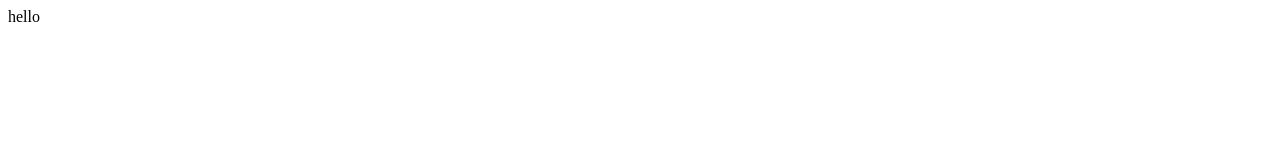
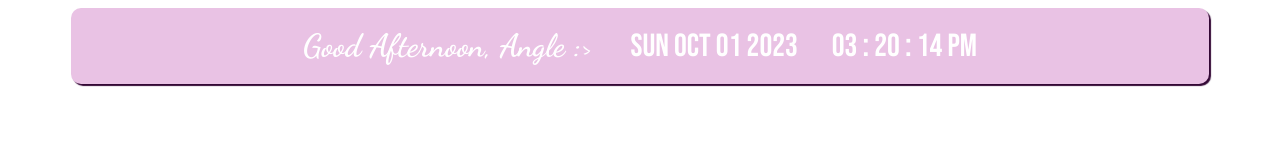
Before and after one commit to Angelaila/notion, a plain HTML site: page index.html in a window 1280 px wide. Drawn offline with Linux system fonts and the light colour scheme.

Commit message:
Update index.html

```diff
--- a/index.html
+++ b/index.html
@@ -1 +1,171 @@
-hello
+<!-- original : https://codepen.io/SeanNorton/pen/LWBXQL -->
+<!DOCTYPE html>
+<html lang="en">
+<head>
+    <link href="https://fonts.googleapis.com/css2?family=Dancing+Script:wght@700&family=Bebas+Neue" rel="stylesheet">
+
+    <meta charset="UTF-8">
+    <meta name="viewport" content="width=device-width, initial-scale=1.0">
+    <title>greeting2</title>
+
+    <style>
+
+        /*CSS RESETS*/
+
+body{
+    background-color: #fff;
+    line-height: 1.6;
+
+}
+
+h1 {
+    margin-top: 0;
+}
+
+
+/*CSS START*/
+
+.full-table {
+    display: table;
+    height: 100%;
+    width: 100%;
+}
+
+.table-cell {
+    display: table-cell;
+    vertical-align: middle;
+    text-align: center;
+}
+
+.card {
+    padding: 10px 25px 10px 25px;
+    border-radius: 10px;
+    background: #e9c2e4;
+    width: 85vw;
+    color: #fff;
+    display: inline-block;
+    box-shadow: 2px 2px 1px 0px #330835;
+}
+
+.card:hover {
+    margin-top: 2px;
+    box-shadow: none;
+}
+
+.clock {
+    display: inline;
+    font-family: 'Bebas Neue', cursive;
+    font-size: 2em;
+
+}
+
+.time {
+    display: inline;
+    min-width: 37px;
+}
+
+.colon {
+    font-size: 1.1em;
+    display: inline-block;
+}
+
+.date {
+    display: inline;
+    min-width: 162px;
+    font-family: 'Bebas Neue', cursive;
+    font-size: 2em;
+    padding-right: 30px;
+}
+.greet{
+
+    display:inline;
+    font-family: 'Dancing Script', cursive;
+    font-size: 2rem;
+     padding-right: 30px;
+}
+
+    </style>
+</head>
+<body>
+    <link href="https://fonts.googleapis.com/css?family=Lobster|Roboto:400,700" rel="stylesheet">
+
+<div class="full-table">
+  <div class="table-cell">
+
+    <div class="card">
+        <div class="greet" id="greet"></div>
+      <div class="date" id="date"></div>
+      <div class="clock">
+        <div class="time" id="hour"></div>
+        <div class="colon">:</div>
+        <div class="time" id="min"></div>
+        <div class="colon">:</div>
+        <div class="time" id="sec"></div>
+      </div>
+    </div>
+
+  </div>
+</div>
+
+<script>
+    function date() {
+var today = new Date();
+document.getElementById('date').innerHTML = today.toDateString();
+}
+
+
+function clock() {
+var today = new Date();
+var hour = zeros(twelveHour(today.getHours()));
+var minutes = zeros(today.getMinutes());
+var seconds = zeros(today.getSeconds());
+if(today.getHours() >=12){
+    seconds+=" pm"
+}
+else{
+    seconds+=" am"
+}
+hrs = today.getHours();
+if (hrs < 12)
+        greet = 'Good Morning, Angle :> ';
+    else if (hrs >= 12 && hrs <= 17)
+        greet = 'Good Afternoon, Angle :> ';
+    else if (hrs >= 17 && hrs <= 24)
+        greet = 'Good Evening, Angle :>  ';
+// console.log(today.toLocaleTimeString());
+document.getElementById('greet').innerHTML = greet;
+document.getElementById('hour').innerHTML = hour;
+document.getElementById('min').innerHTML = minutes;
+document.getElementById('sec').innerHTML = seconds;
+}
+
+function twelveHour(hour) {
+if (hour > 12) {
+    return hour -= 12
+} else if (hour === 0) {
+    return hour = 12;
+} else {
+    return hour
+}
+}
+
+// adds zero infront of single digit number
+function zeros(num) {
+if (num < 10) {
+    num = '0' + num
+};
+return num;
+}
+
+function dateTime() {
+date();
+clock();
+setTimeout(dateTime, 500);
+}
+
+dateTime()
+// END
+</script>
+
+</body>
+</html>
```
